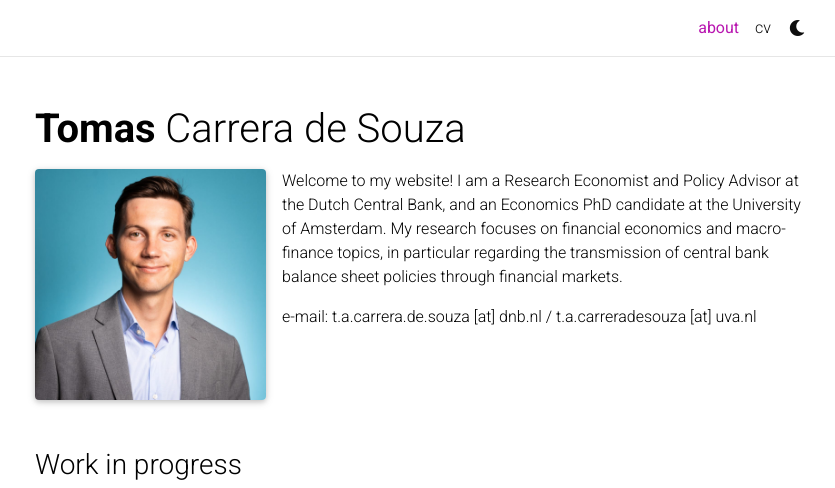
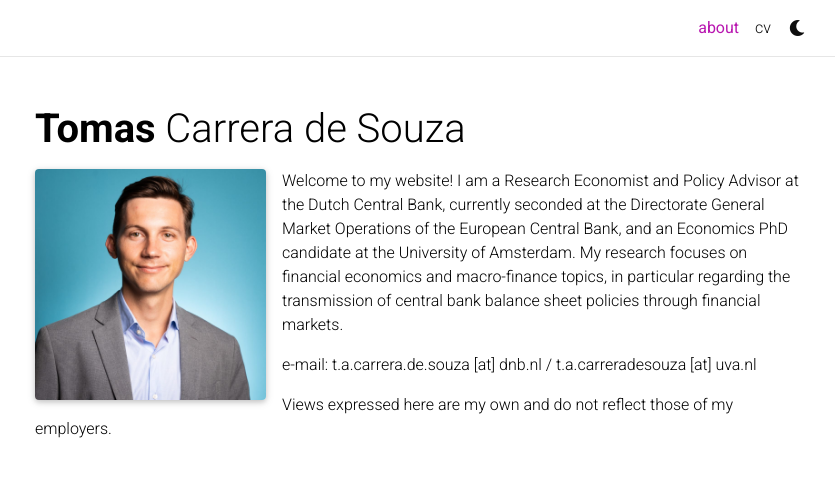
Before and after one commit to carreradesouza/carreradesouza.github.io, a Jekyll site: the page built from _pages/about.md, in a window 1280 px wide and 1048 px high, cut to the strip 0-488 px from the top of the window. Shown: the whole strip, without its empty margins (220-1055 px from the left). Built offline with Jekyll 4.4.1, drawn with Linux system fonts in a browser that asks for light colours; comment, search, counter and statistics services are not loaded; a style sheet for code colours, icons or effects is not loaded.

Commit message:
Revise about section with current position and disclaimer
Updated professional details and added a disclaimer about views.

```diff
--- a/_pages/about.md
+++ b/_pages/about.md
@@ -15,6 +15,8 @@ selected_papers: true # includes a list of papers marked as "selected={true}"
 social: false  # includes social icons at the bottom of the page
 ---
 
-Welcome  to my website! I am a Research Economist and Policy Advisor at the Dutch Central Bank, and an Economics PhD candidate at the University of Amsterdam. My research focuses on financial economics and macro-finance topics, in particular regarding the transmission of central bank balance sheet policies through financial markets.
+Welcome  to my website! I am a Research Economist and Policy Advisor at the Dutch Central Bank, currently seconded at the Directorate General Market Operations of the European Central Bank, and an Economics PhD candidate at the University of Amsterdam. My research focuses on financial economics and macro-finance topics, in particular regarding the transmission of central bank balance sheet policies through financial markets.
 
 e-mail: t.a.carrera.de.souza [at] dnb.nl / t.a.carreradesouza [at] uva.nl
+
+Views expressed here are my own and do not reflect those of my employers.
```
